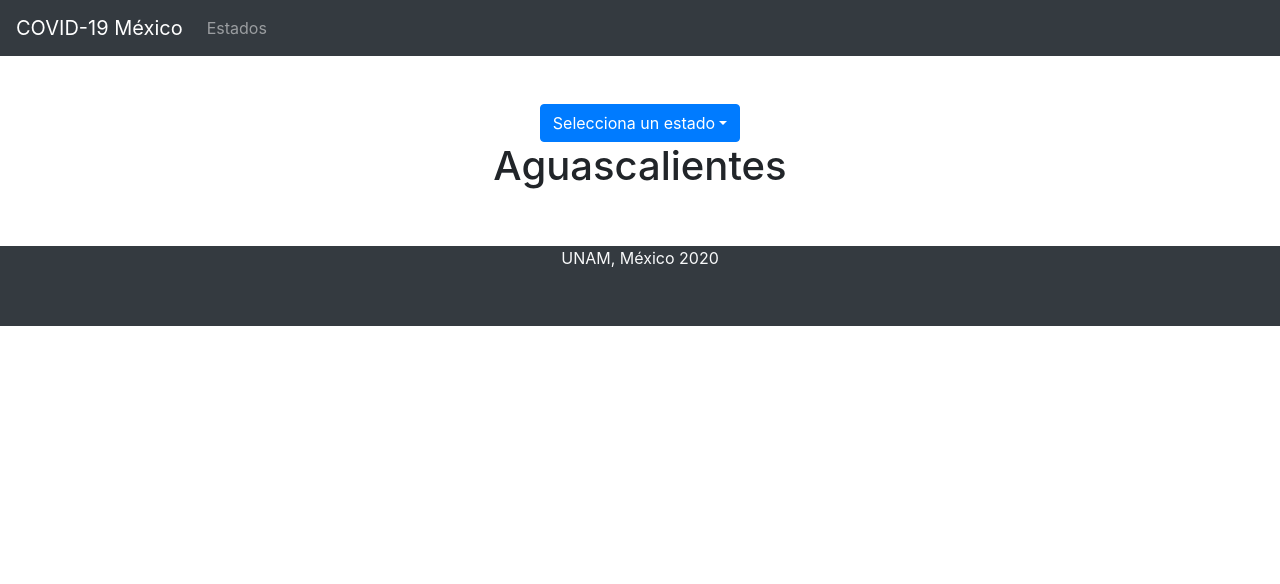
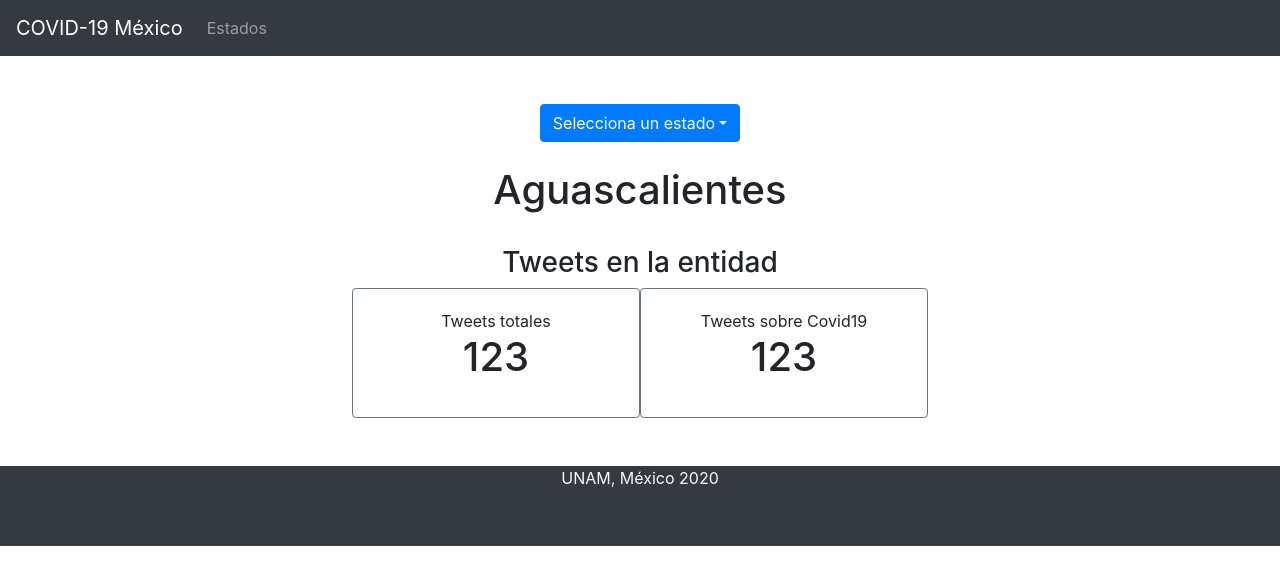
Before and after one commit to jgermanob/Mexico-COVID19, a React (Create React App) app: page /estados in a window 1280 px wide. Shown: the top 584 px of the page. Built offline with nearby package versions, Linux system fonts and the light colour scheme.

Commit message:
Se añadió el componente TweetsCard.js para visualizar las estadísticas de los tweets por cada entidad

```diff
--- a/src/StatesVisualization.js
+++ b/src/StatesVisualization.js
@@ -5,6 +5,7 @@ import worlddata from './world';
 import NavBar from './NavBar';
 import Footer from './Footer'
 import Container from 'react-bootstrap/Container';
+import TweetsCard from './TweetsCard';
 
 function getStatesNames(){
     var states_names = [];
@@ -45,9 +46,15 @@ class StatesVisualization extends React.Component{
                                 ))}
                             </DropdownButton>
                         </div>
+                        <br/>
                         <div className='d-flex justify-content-center'>
                                 <h1>{this.state.selectedOption}</h1>
                         </div>
+                        <br/>
+                        <div className='d-flex justify-content-center'>
+                                <h3>Tweets en la entidad</h3>
+                        </div>
+                        <TweetsCard/>
                     </div>
                 </Container>
                 <Footer/>
--- /dev/null
+++ b/src/TweetsCard.js
@@ -0,0 +1,29 @@
+import React from 'react';
+import Card from 'react-bootstrap/Card';
+
+class TweetsCard extends React.Component{
+    render(){
+        return(
+            <div className='d-flex justify-content-center'>
+            <Card border="secondary" style={{ width: '18rem' }}>
+                <Card.Body>
+                    <Card.Title class='text-center'>Tweets totales</Card.Title>
+                    <Card.Text class='text-center'>
+                        <h1>123</h1>
+                    </Card.Text>
+                </Card.Body>
+            </Card>
+            <Card border="secondary" style={{ width: '18rem' }}>
+                <Card.Body>
+                    <Card.Title class='text-center'>Tweets sobre Covid19</Card.Title>
+                    <Card.Text class='text-center'>
+                        <h1>123</h1>
+                    </Card.Text>
+                </Card.Body>
+            </Card>
+        </div>
+        );
+    }
+}
+
+export default TweetsCard;
```
